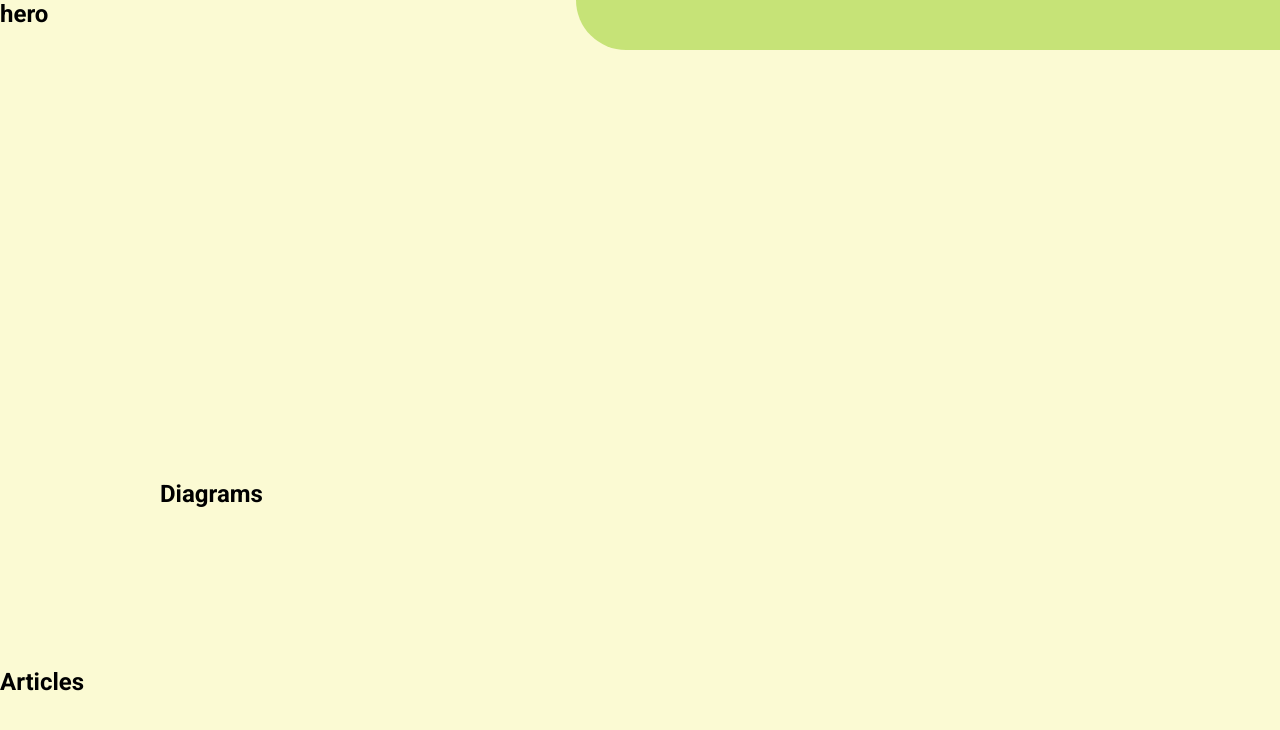
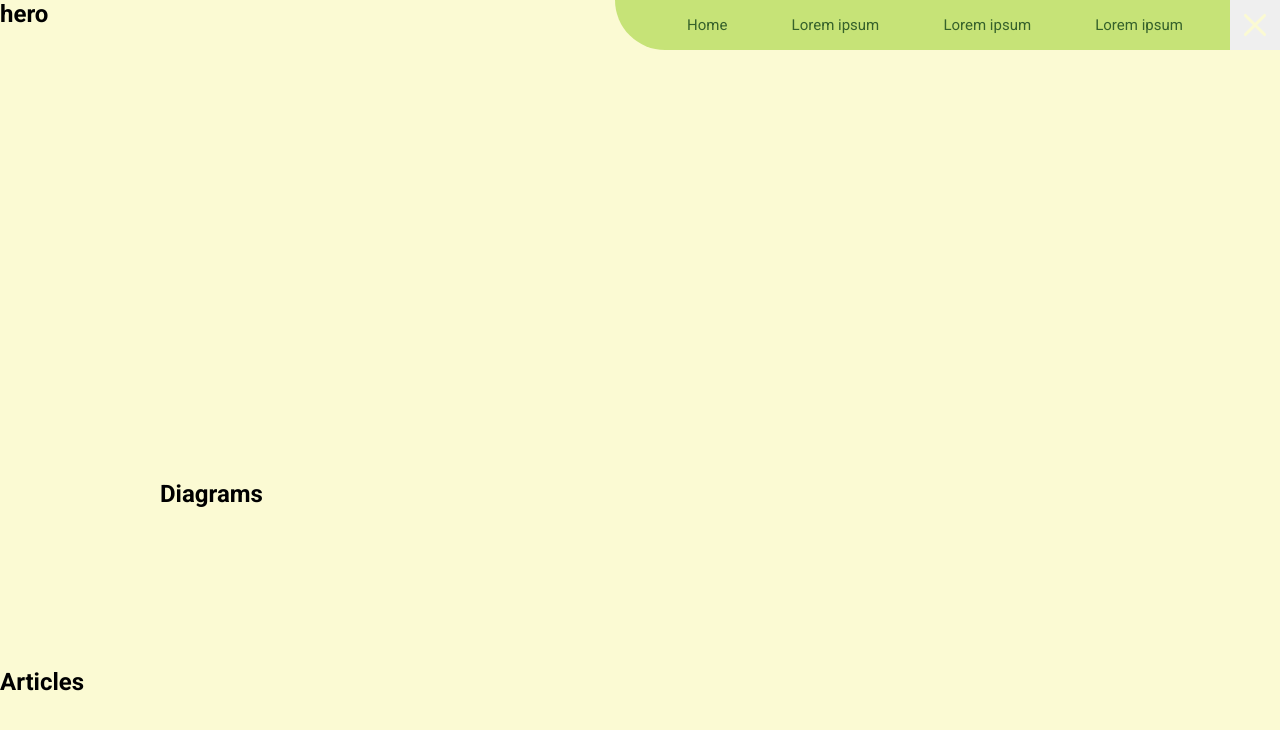
Before and after one commit to apoczwardowski/bardziejEKO, a Vue app: page / in a window 1280 px wide. Shown: the top 730 px of the page. Built offline with nearby package versions, Linux system fonts and the light colour scheme.

Commit message:
Added animations to navbar and temporary elements (eslint is set to disable)

```diff
--- a/src/components/Navbar.vue
+++ b/src/components/Navbar.vue
@@ -1,12 +1,61 @@
 <template>
 	<nav id="navbar">
+		<div class="navElementsContainer">
+			<a v-on:click="navAnimation()" class="navElement">Home</a>
+			<a v-on:click="navAnimation()" class="navElement">Lorem ipsum</a>
+			<a v-on:click="navAnimation()" class="navElement">Lorem ipsum</a>
+			<a v-on:click="navAnimation()" class="navElement">Lorem ipsum</a>
+		</div>
+    <button v-on:click="navAnimation()" class="menuBtn">
+      <div class="lineMenuBtn topMenuBtn"></div>
+      <div class="lineMenuBtn bottomMenuBtn"></div>
+    </button>
   </nav>
 </template>
 
 <script>
+/* eslint-disable */
+import gsap from "gsap"
+
 export default {
 	name: 'Navbar',
+	data(){
+		return {
+			navTimeline: new gsap.timeline({
+				defaults:{
+					duration: 0.5,
+					ease: "power4.inOut",
+				}
+			})
+		}
+
+	},
+	methods: {
+		navAnimation: function (){
+			this.navTimeline.reversed(!this.navTimeline.reversed())
+		}
+	},
+
+	mounted(){
+		this.navTimeline.to('.navElementsContainer',{
+			height: '50px',
+			right: 0
+		})
+				.to('.topMenuBtn',{
+					top: '50%',
+					rotate: '45deg'
+				}, '-=0.5')
+				.to('.bottomMenuBtn',{
+					bottom: '50%',
+					rotate: '-45deg'
+				}, '-=0.5')
+				.to('.navElement',{
+					opacity: 1,
+					stagger: 0.05,
+				},'-=0.25')
+	},
 }
+
 </script>
 
 <style lang="scss" scoped>
@@ -16,14 +65,85 @@ export default {
 // $green;
 // $dark-green;
 // $padding-main;
+@media(min-width: 280px){
+	#navbar {
+		position: fixed;
+		right: 25px;
+		width: 50vw;
+		min-width: 500px;
 
-#navbar {
-	position: fixed;
-	background: #000;
-	width: 55vw;
-	height: 50px;
-	right: 0;
-	background: $light-green;
-	border-radius: 0px 0px 0px 200px;
+		.navElementsContainer{
+			position: absolute;
+			top: 0;
+			right: -150%;
+			background: #000;
+			width: 100%;
+			height: 50px;
+			opacity: 1;
+			background: $light-green;
+			padding-right: 40px;
+			padding-left: 40px;
+			border-radius: 0px 0px 0px 200px;
+			display:  flex;
+			justify-content: space-around;
+
+
+			.navElement{
+				line-height: 50px;
+				height: 100%;
+				color: $dark-green;
+				cursor: pointer;
+				font-size: 15px;
+				opacity: 0;
+
+				&:hover{
+					color: $green;
+				}
+			}
+		}
+
+
+		.menuBtn{
+			position: absolute;
+			height: 50px;
+			width: 50px;
+			border-top-left-radius: 50px;
+			border-bottom-left-radius: 50px;
+			right: -25px;
+			top: 0;
+			border: none;
+			background: $light-green;
+			cursor: pointer;
+			transition: .3s ease;
+
+			&:hover{
+				transform: scale(1.05);
+			}
+
+			.lineMenuBtn {
+				position: absolute;
+				height: 3px;
+				width: 30px;
+				background-color: $yellow;
+				border-radius: 50px;
+				left: 50%;
+			}
+
+			.topMenuBtn{
+				top: 40%;
+				transform: translate(-50%,-50%);
+			}
+
+			.bottomMenuBtn{
+				bottom: 40%;
+				transform: translate(-50%,50%);
+			}
+		}
+	}
+
+	:focus{
+		outline: none;
+	}
 }
+
 </style>
```
